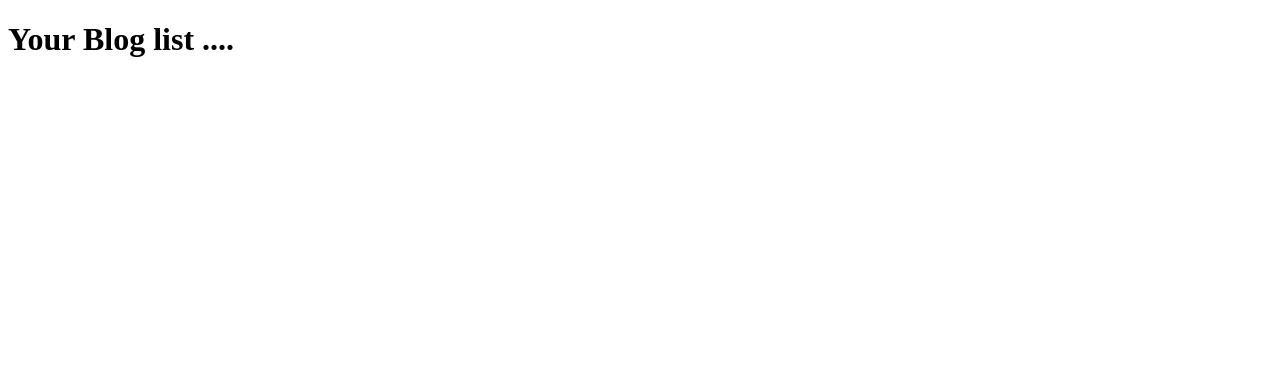
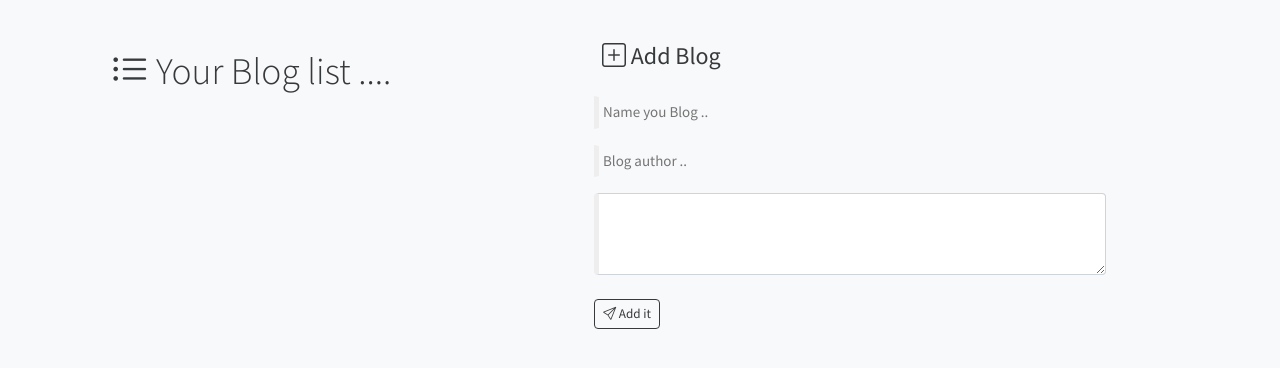
Before and after one commit to diouri844/Ninja_Blog, a Django app: page /blogs/ in a window 1280 px wide. Shown: the top 368 px of the page. Run offline with Django 3.2, Linux system fonts and the light colour scheme; some libraries are stand-ins or nearby versions.

Commit message:
update user interface

```diff
--- a/Blog/templates/Blog/About.html
+++ b/Blog/templates/Blog/About.html
@@ -3,6 +3,8 @@
 <head>
 	<meta charset="utf-8">
 	<meta name="viewport" content="width=device-width, initial-scale=1">
+	<link rel="stylesheet" href="https://cdn.jsdelivr.net/npm/bootswatch@4.5.2/dist/cosmo/bootstrap.min.css" integrity="sha384-5QFXyVb+lrCzdN228VS3HmzpiE7ZVwLQtkt+0d9W43LQMzz4HBnnqvVxKg6O+04d" crossorigin="anonymous">
+	<link rel="stylesheet" href="https://cdn.jsdelivr.net/npm/bootstrap-icons@1.9.1/font/bootstrap-icons.css">
 	<title> blog Ninja -About</title>
 </head>
 <body>
--- a/Blog/templates/Blog/Home.html
+++ b/Blog/templates/Blog/Home.html
@@ -3,9 +3,77 @@
 <head>
 	<meta charset="utf-8">
 	<meta name="viewport" content="width=device-width, initial-scale=1">
+	<link rel="stylesheet" href="https://cdn.jsdelivr.net/npm/bootswatch@4.5.2/dist/cosmo/bootstrap.min.css" integrity="sha384-5QFXyVb+lrCzdN228VS3HmzpiE7ZVwLQtkt+0d9W43LQMzz4HBnnqvVxKg6O+04d" crossorigin="anonymous">
+	<link rel="stylesheet" href="https://cdn.jsdelivr.net/npm/bootstrap-icons@1.9.1/font/bootstrap-icons.css">
+
 	<title> Blog Ninja </title>
 </head>
-<body>
-	<h1> Your Blog list ....  </h1>
+<body class="container m-5 bg-light"
+	>
+	<h1 class="mb-3 ml-5 m-5"><i class="bi bi-list-ul"></i> Your Blog list ....  </h1>
+	<div class="container"
+		style = "height: 500px;
+				overflow:scroll;
+    			overflow-x:hidden;">
+		{% for post in posts %}
+		<div class="card border-light m-5"
+			style="
+			max-width: 20rem;">
+	  		<div class="card-header"><i class="bi bi-pencil-square"></i> {{ post.title }}</div>
+	  		<div class="card-body">
+	    		<h4 class="card-title">by : {{ post.author }}</h4>
+	    		<p class="card-text">Some quick example text to build on the card title and make up the bulk of the card's content.</p>
+	  		</div>
+		</div>
+		{% endfor %}
+	</div>
+	<form style="
+	max-width: 40rem;
+	position: absolute;
+	float: top;
+	top:0;
+	right: 0;
+	margin-right: 5%;
+	margin-top: 3%;
+	">
+  		<fieldset style="padding: 10px;">
+    		<legend class=" ml-3 mb-1"><i class="bi bi-plus-square"></i> Add Blog </legend>
+    		<div class="form-group row">
+      			<div class="col-sm-10">
+        			<input type="text"
+        			required
+        			name="title"
+        			 placeholder="Name you Blog .."
+        			 class="form-control-plaintext p-1 m-2" id="blogname"
+        			 style="
+        			 outline: none;
+        			 border-left: 5px solid #eee;
+        			 ">
+      			</div>
+      			<div class="col-sm-10">
+        			<input type="text"
+        			required
+        			name="author"
+        			placeholder="Blog author .."
+        			class="form-control-plaintext p-1 m-2"
+        			id="blogauthor"
+        			style=" outline: none;
+        					border-left: 5px solid #eee;
+        			">
+      			</div>
+      			<div class="col-sm-10">
+      				<textarea class="form-control rounded m-2"
+      				id="exampleTextarea" required rows="3"
+      				name="body"
+      				style=" outline: none;
+        					border-left: 5px solid #eee;
+        			"></textarea>
+      			</div>
+    		</div>
+    		<button type="submit"
+    		class="btn btn-sm btn-outline-dark ml-2 rounded"
+    		><i class="bi bi-send"></i> Add it </button>
+		</fieldset>
+	</form>
 </body>
 </html>
```
